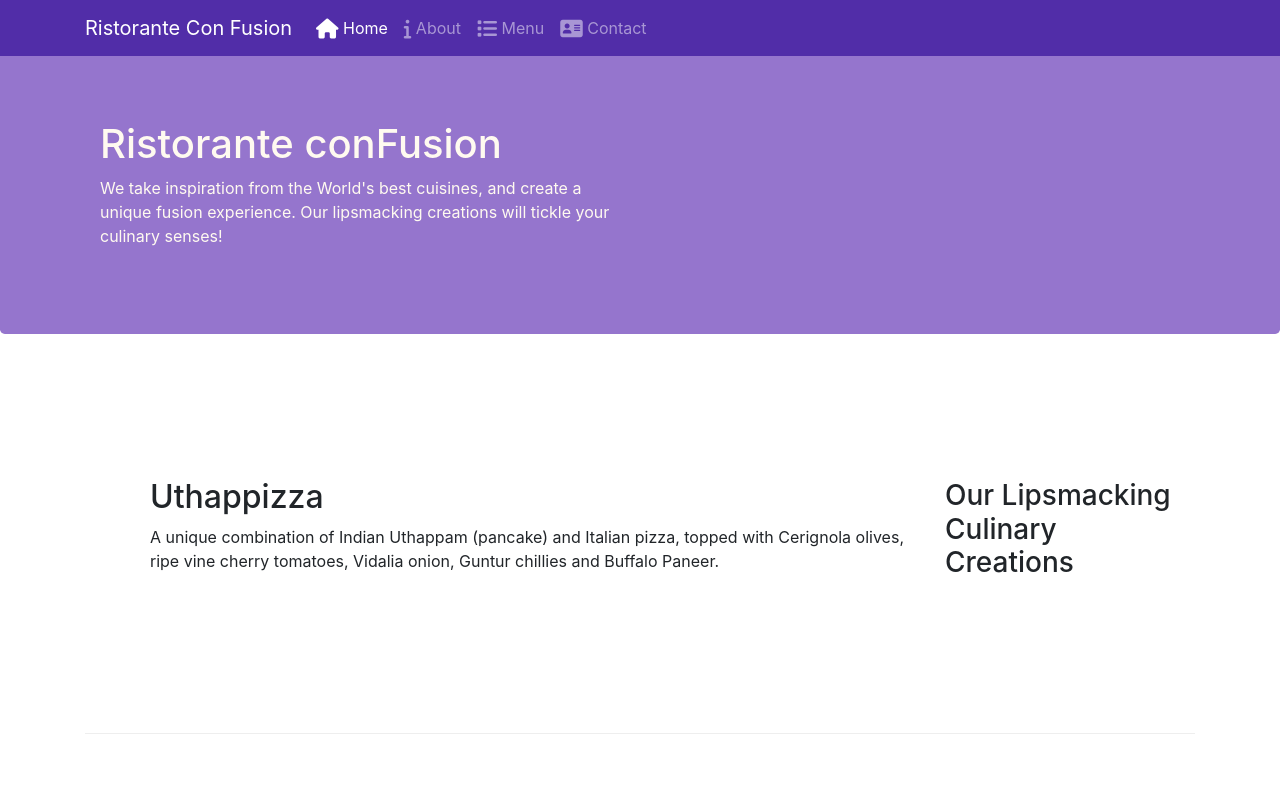
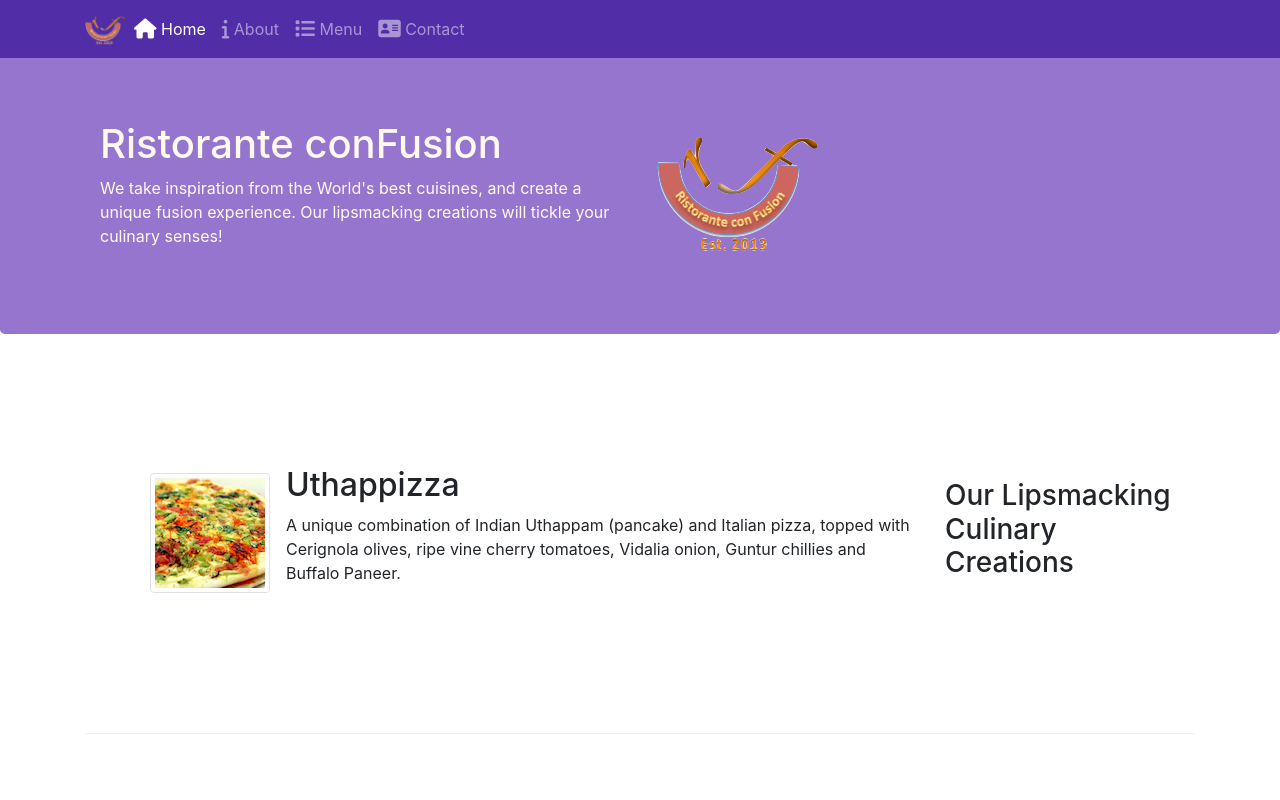
Before and after one commit to ciube/bootstrap-site-starter, a plain HTML site: page index.html in a window 1280 px wide. Shown: the top 800 px of the page. Drawn offline with nearby package versions, Linux system fonts and the light colour scheme.

Commit message:
Images and Media

```diff
--- a/index.html
+++ b/index.html
@@ -29,7 +29,9 @@
   <body>
     <nav class="navbar navbar-dark navbar-expand-sm fixed-top">
       <div class="container">
-        <a class="navbar-brand" href="#">Ristorante Con Fusion</a>
+        <a class="navbar-brand mr-auto" href="#"
+          ><img src="img/logo.png" height="30" width="41" alt=""
+        /></a>
         <div class="collapse navbar-collapse" id="Navbar">
           <ul class="navbar-nav mr-auto">
             <li class="nav-item active">
@@ -75,7 +77,9 @@
               your culinary senses!
             </p>
           </div>
-          <div class="col-12 col-sm-auto"></div>
+          <div class="col-12 col-sm-auto align-self-center">
+            <img src="img/logo.png" class="img-fluid" />
+          </div>
         </div>
       </div>
     </header>
@@ -86,12 +90,22 @@
           <h3>Our Lipsmacking Culinary Creations</h3>
         </div>
         <div class="col col-sm order-sm-first col-md">
-          <h2>Uthappizza</h2>
+          <div class="media">
+            <img
+              class="d-flex mr-3 img-thumbnail align-self-center"
+              src="img/uthappizza.png"
+              alt="Uthapizza"
+            />
+            <div class="media-body">
+              <h2 class="mt-0">Uthappizza</h2>
               <p class="d-none d-sm-block">
-            A unique combination of Indian Uthappam (pancake) and Italian pizza,
-            topped with Cerignola olives, ripe vine cherry tomatoes, Vidalia
-            onion, Guntur chillies and Buffalo Paneer.
+                A unique combination of Indian Uthappam (pancake) and Italian
+                pizza, topped with Cerignola olives, ripe vine cherry tomatoes,
+                Vidalia onion, Guntur chillies and Buffalo Paneer.
               </p>
+            </div>
+          </div>
+
         </div>
       </div>
 
@@ -115,14 +129,24 @@
           <h3>Meet our Culinary Specialists</h3>
         </div>
         <div class="col col-sm order-sm-first col-md">
-          <h2>Alberto Somayya</h2>
+          <div class="media">
+            <img
+              class="d-flex mr-3 img-thumbnail align-self-center"
+              src="img/alberto.png"
+              alt="Alberto Somayaa"
+            />
+            <div class="media-body">
+              <h2 class="mt-0">Alberto Somayya</h2>
               <h4>Executive Chef</h4>
               <p class="d-none d-sm-block">
                 Award winning three-star Michelin chef with wide International
                 experience having worked closely with whos-who in the culinary
-            world, he specializes in creating mouthwatering Indo-Italian fusion
-            experiences.
+                world, he specializes in creating mouthwatering Indo-Italian
+                fusion experiences.
               </p>
+            </div>
+          </div>
+
         </div>
       </div>
     </div>
@@ -147,17 +171,40 @@
               HONG KONG<br />
               <i class="fa fa-phone fa-lg"></i>: +852 1234 5678<br />
               <i class="fa fa-fax fa-lg"></i>: +852 8765 4321<br />
-              <i class="fa fa-envelope fa-lg"></i>: <a href="mailto:confusion@food.net">confusion@food.net</a>
+              <i class="fa fa-envelope fa-lg"></i>:
+              <a href="mailto:confusion@food.net">confusion@food.net</a>
             </address>
           </div>
           <div class="col-12 col-sm-4 align-self-center">
             <div class="text-center">
-              <a class="btn btn-social-icon btn-google" href="http://google.com/+"><i class="fa fa-google-plus"></i></a>
-              <a class="btn btn-social-icon btn-facebook" href="http://www.facebook.com/profile.php?id="><i class="fa fa-facebook"></i></a>
-              <a class="btn btn-social-icon btn-linkedin" href="http://www.linkedin.com/in/"><i class="fa fa-linkedin"></i></a>
-              <a class="btn btn-social-icon btn-twitter" href="http://twitter.com/"><i class="fa fa-twitter"></i></a>
-              <a class="btn btn-social-icon btn-google" href="http://youtube.com/"><i class="fa fa-youtube"></i></a>
-              <a class="btn btn-social-icon" href="mailto:"><i class="fa fa-envelope-o"></i></a>
+              <a
+                class="btn btn-social-icon btn-google"
+                href="http://google.com/+"
+                ><i class="fa fa-google-plus"></i
+              ></a>
+              <a
+                class="btn btn-social-icon btn-facebook"
+                href="http://www.facebook.com/profile.php?id="
+                ><i class="fa fa-facebook"></i
+              ></a>
+              <a
+                class="btn btn-social-icon btn-linkedin"
+                href="http://www.linkedin.com/in/"
+                ><i class="fa fa-linkedin"></i
+              ></a>
+              <a
+                class="btn btn-social-icon btn-twitter"
+                href="http://twitter.com/"
+                ><i class="fa fa-twitter"></i
+              ></a>
+              <a
+                class="btn btn-social-icon btn-google"
+                href="http://youtube.com/"
+                ><i class="fa fa-youtube"></i
+              ></a>
+              <a class="btn btn-social-icon" href="mailto:"
+                ><i class="fa fa-envelope-o"></i
+              ></a>
             </div>
           </div>
         </div>
```
Also changed, not shown: aboutus.html (+6 -2 lines), contactus.html (+6 -2 lines), img/alberto.png (added), img/buffet.png (added), img/logo.png (added), img/uthappizza.png (added). Lines whose indentation alone changed are shown as unchanged.
